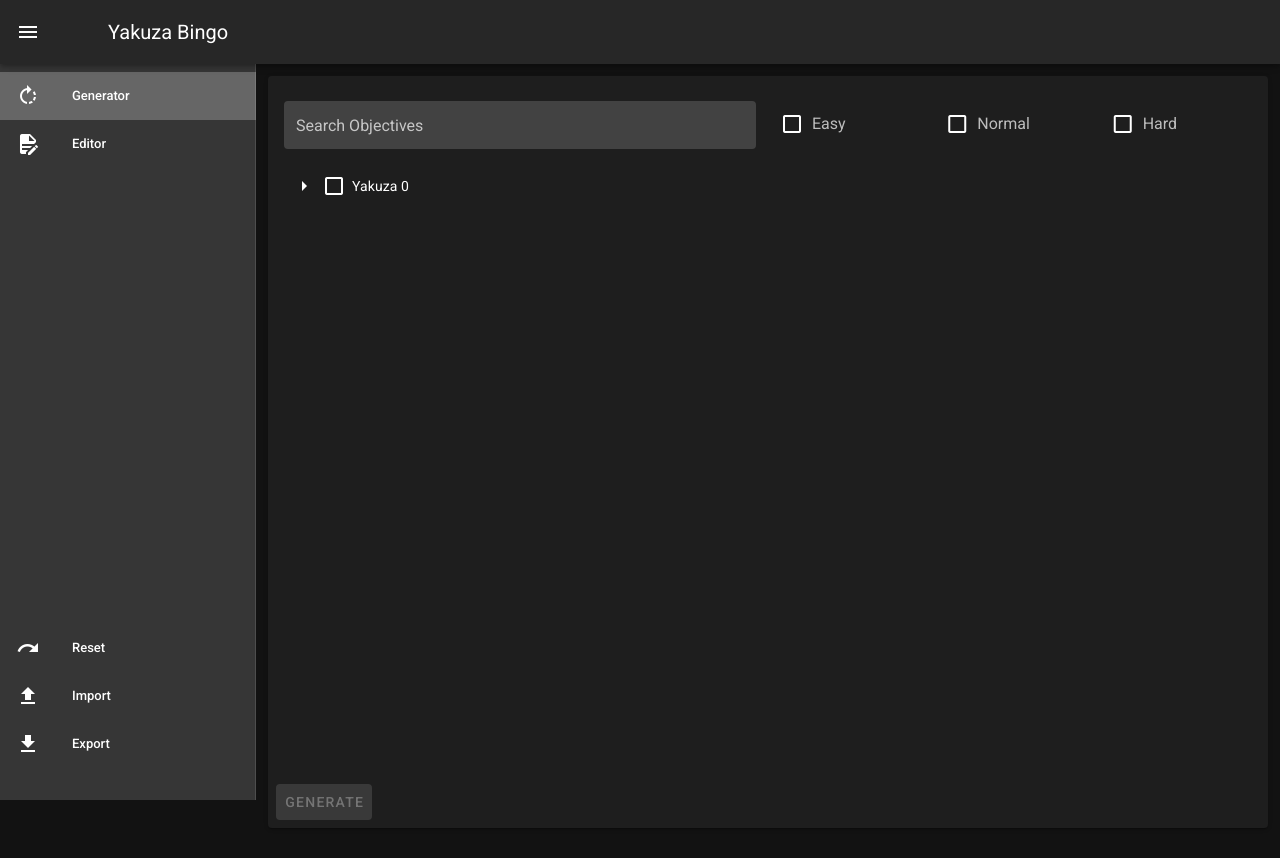
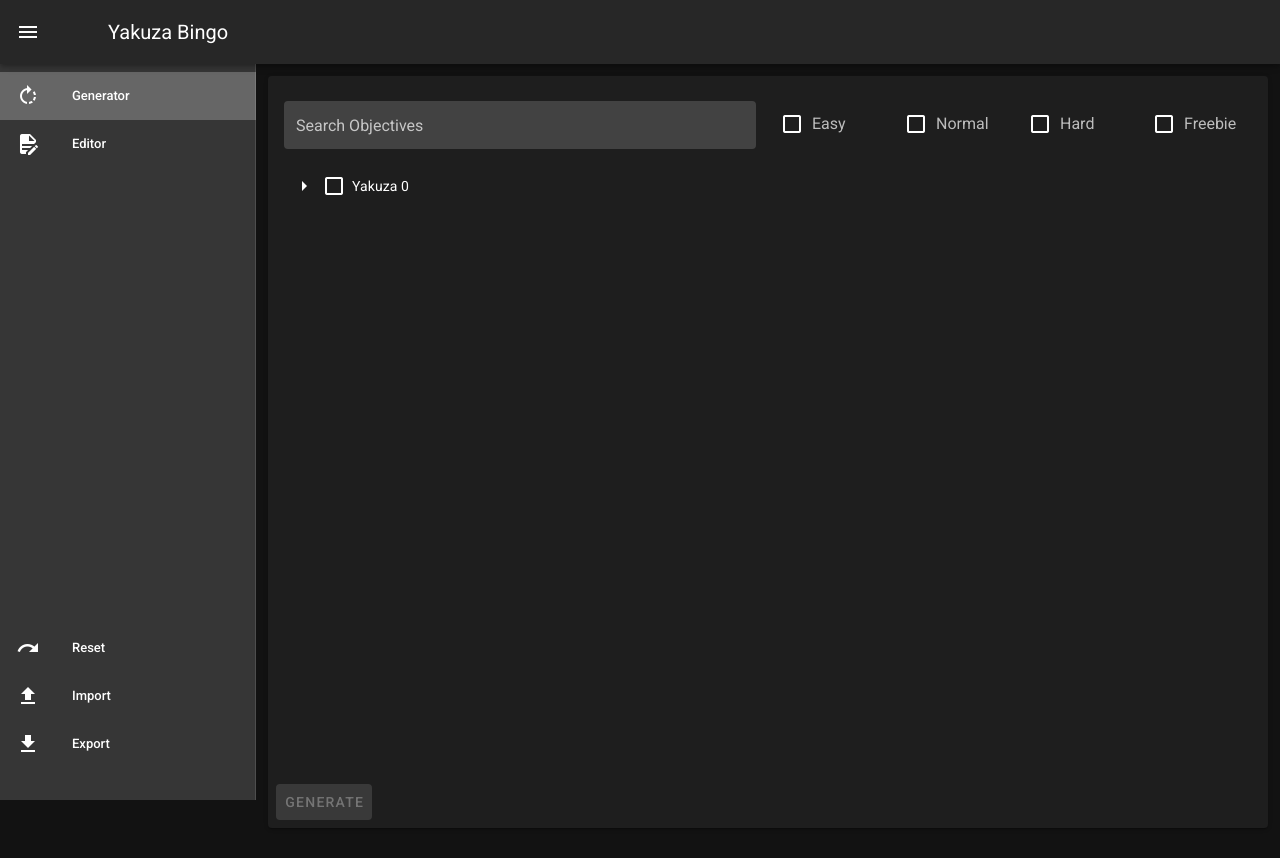
Before and after one commit to Lordmau5/Bingo-Generator, a Vue app: page / in a window 1280 px wide. Shown: the top 858 px of the page. Built offline with nearby package versions, Linux system fonts and the light colour scheme.

Commit message:
Add freebie option
Will set the middle square to `FREE`

```diff
--- a/src/views/Generator.vue
+++ b/src/views/Generator.vue
@@ -41,6 +41,9 @@
                   :color="getDifficultyColor('Hard')"
                   v-on:change="onCheckboxHard"
                 ></v-checkbox>
+              </v-col>
+              <v-col>
+                <v-checkbox v-model="checkbox_freebie" label="Freebie" color="blue"></v-checkbox>
               </v-col>
             </v-row>
           </v-col>
@@ -119,6 +122,7 @@
     checkbox_easy: false,
     checkbox_normal: false,
     checkbox_hard: false,
+    checkbox_freebie: false,
     dialog: false,
     generated_text: "",
     clipboard_snackbar: false
@@ -133,6 +137,10 @@
           name: this.idToObjective[id]
         });
       });
+
+      if (this.checkbox_freebie) {
+        objectives[12].name = "FREE";
+      }
 
       this.generated_text = JSON.stringify(objectives);
       this.dialog = true;
```
